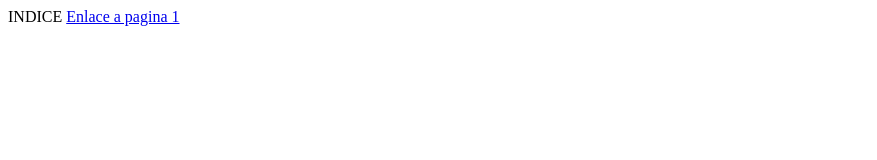
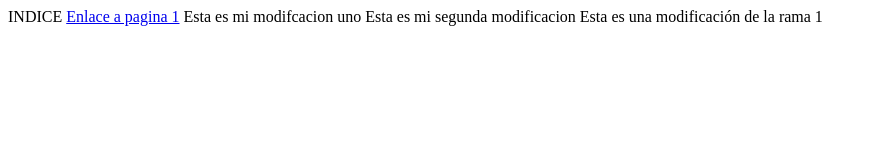
Before and after one commit to fpoveda/repop, a plain HTML site: page index.html in a window 1280 px wide. Shown: the whole page, without its empty margins (0-877 px from the left). Drawn offline with Linux system fonts and the light colour scheme.

Commit message:
mod rama1

```diff
--- a/index.html
+++ b/index.html
@@ -1,5 +1,7 @@
 <html>
 INDICE
 <a href="dirpag1/pagina1.html">Enlace a pagina 1<a>
-
+     Esta es mi modifcacion uno
+     Esta es mi segunda modificacion
+     Esta es una modificación de la rama 1
 <html>
```
